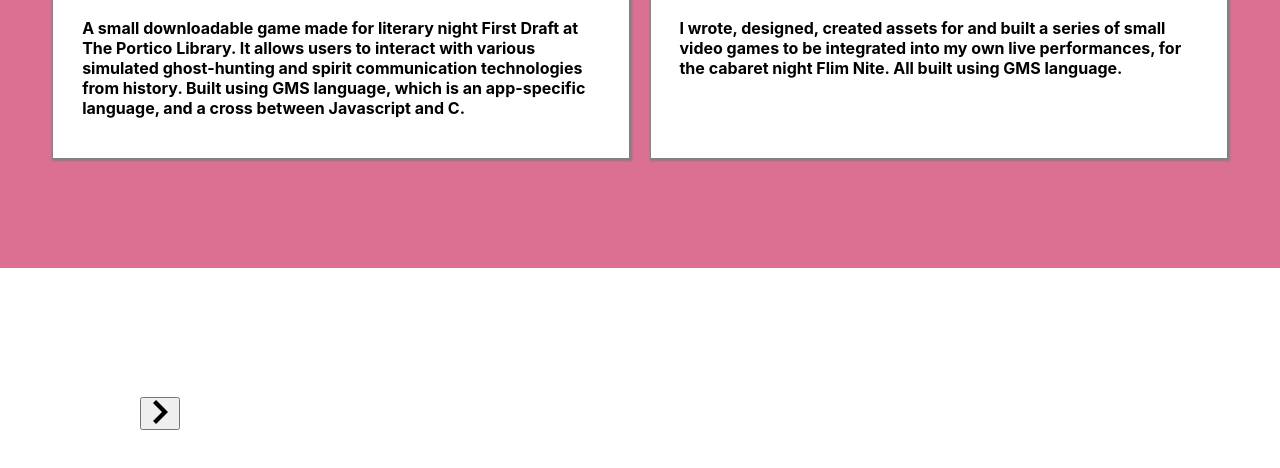
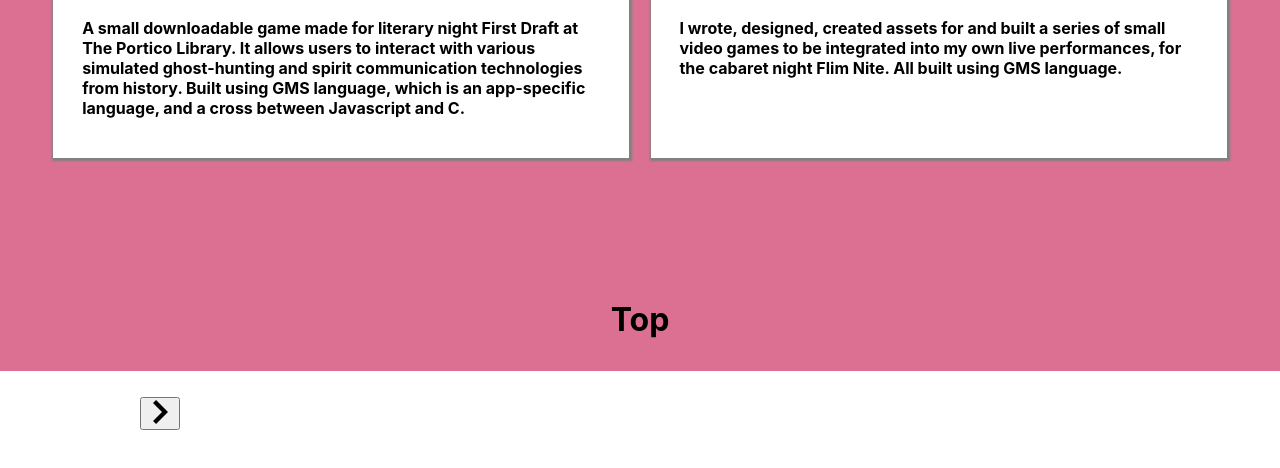
Before and after one commit to joecooper1/pf, a React (Create React App) app: page / in a window 1280 px wide. Shown: the part 2229-2697 px from the top of the page. Built offline with nearby package versions, Linux system fonts and the light colour scheme.

Commit message:
create back to top button

```diff
--- a/src/App.js
+++ b/src/App.js
@@ -1,19 +1,25 @@
-import React from "react";
+import React, { useRef } from "react";
 
 import { Window } from "./styles/App";
 
 import Bio from "./components/Bio";
-import ProjectBox from './components/ProjectBox';
+import ProjectBox from "./components/ProjectBox";
 
-import useWindowDimensions from './utils/useWindowDimensions';
+import useWindowDimensions from "./utils/useWindowDimensions";
+
+//Scroll to element function
+const scrollToRef = (ref) => window.scrollTo(0, 0);
 
 function App() {
   const { height, width } = useWindowDimensions();
 
+  const bio = useRef(null);
+  const scrollToBio = () => scrollToRef(bio);
+
   return (
     <Window height={height} width={width}>
-      <Bio height={height} width={width} />
-      <ProjectBox height={height} width={width} />
+      <Bio ref={bio} height={height} width={width} />
+      <ProjectBox scrollToBio={scrollToBio} height={height} width={width} />
     </Window>
   );
 }
--- a/src/components/ProjectBox.js
+++ b/src/components/ProjectBox.js
@@ -14,6 +14,7 @@ export default function ProjectBox(props) {
           return <Project dimensions={props} data={data} key={data.name} />;
         })}
       </Box>
+      <p onClick={props.scrollToBio} >Top</p>
     </Portfolio>
   );
 }
```
